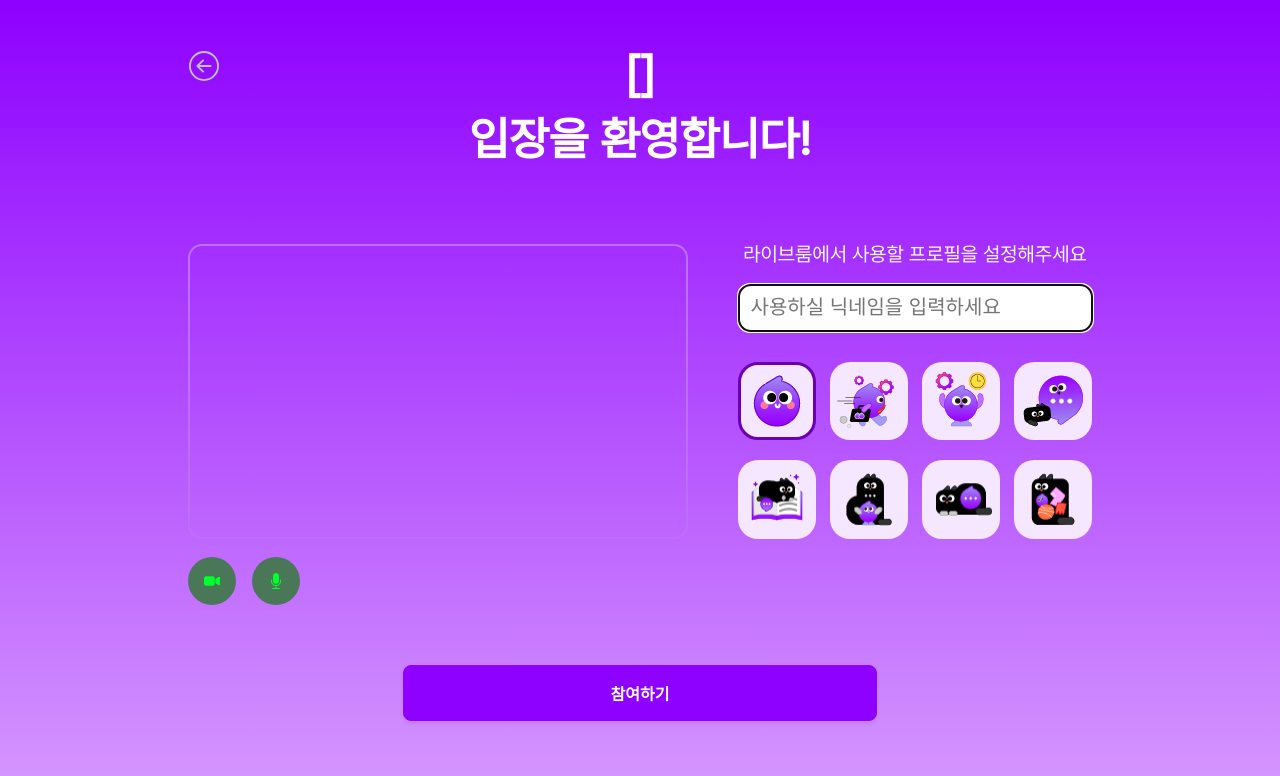
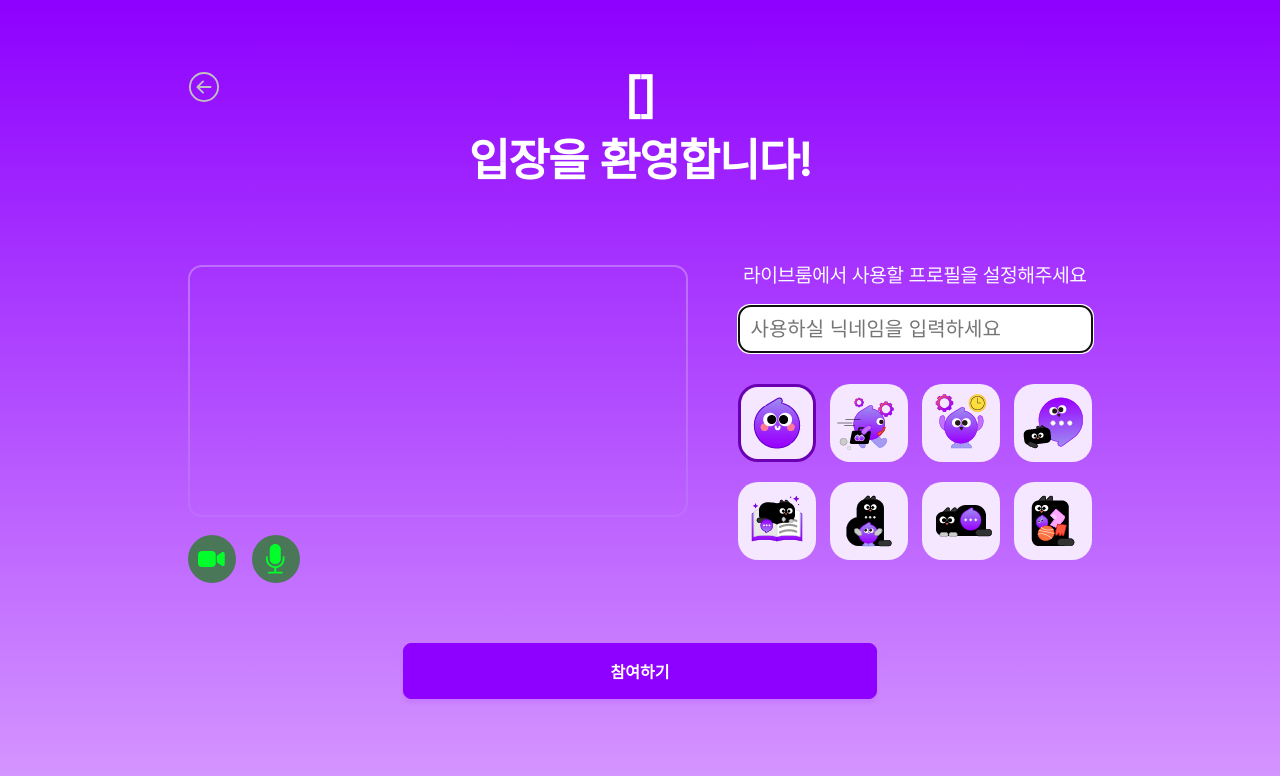
Before and after one commit to DorunDorun/FE, a React (Create React App) app: page /roomWaiting in a window 1280 px wide. Shown: the top 776 px of the page. Built offline with nearby package versions, Linux system fonts and the light colour scheme; no server answers; sample sign-in values are in the browser's storage.

Commit message:
대기페이지 버튼 수정

```diff
--- a/src/pages/RoomWaiting.jsx
+++ b/src/pages/RoomWaiting.jsx
@@ -111,10 +111,10 @@ const RoomWaiting = () => {
 
   //버튼 이미지
   const image = {
-    videoOnS: ButtonImageList.video.onSmall,
-    videoOffS: ButtonImageList.video.offSmall,
-    audioOnS: ButtonImageList.audio.onSmall,
-    audioOffS: ButtonImageList.audio.offSmall,
+    videoOnM: ButtonImageList.video.onMedium,
+    videoOffM: ButtonImageList.video.offMedium,
+    audioOnM: ButtonImageList.audio.onMedium,
+    audioOffM: ButtonImageList.audio.offMedium,
   };
 
   //타겟
@@ -383,7 +383,7 @@ const RoomWaiting = () => {
                 onClick={onClickPublisherVideoToggle}
               >
                 <StButtonIconImage
-                  src={isPublisherVideo ? image.videoOnS : image.videoOffS}
+                  src={isPublisherVideo ? image.videoOnM : image.videoOffM}
                 />
               </StButtonMyDeviceOnOff>
               <StButtonMyDeviceOnOff
@@ -398,7 +398,7 @@ const RoomWaiting = () => {
                 onClick={onClickPublisherAudioToggle}
               >
                 <StButtonIconImage
-                  src={isPublisherAudio ? image.audioOnS : image.audioOffS}
+                  src={isPublisherAudio ? image.audioOnM : image.audioOffM}
                 />
               </StButtonMyDeviceOnOff>
             </StRoomWaitingControllBox>
@@ -491,8 +491,6 @@ const StRoomWaitingInputBoxTop = styled.div`
 
 const StButtonIconImage = styled.img`
   src: ${(props) => props.src};
-  width: 30px;
-  height: 30px;
 `;
 const StButtonMyDeviceOnOff = styled.button`
   width: 48px;
@@ -533,7 +531,7 @@ const StRoomWaitingVideo = styled.video`
 `;
 const StRoomWaitingVideoBox = styled.div`
   width: 500px;
-  height: 295px;
+  //height: 295px;
   //background-color: #000;
   border: 2px solid #bf6dff;
   border-radius: 14px;
```
